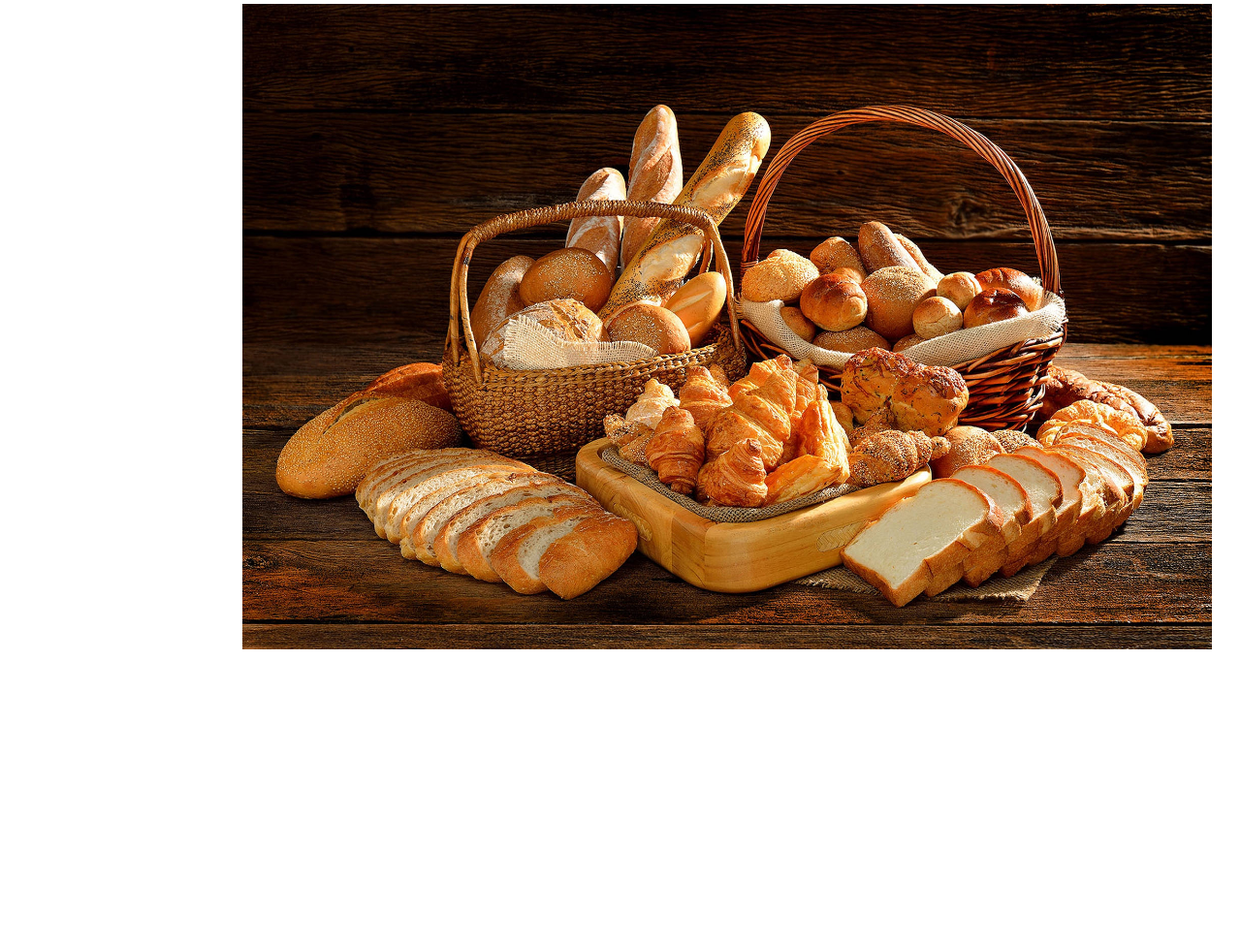
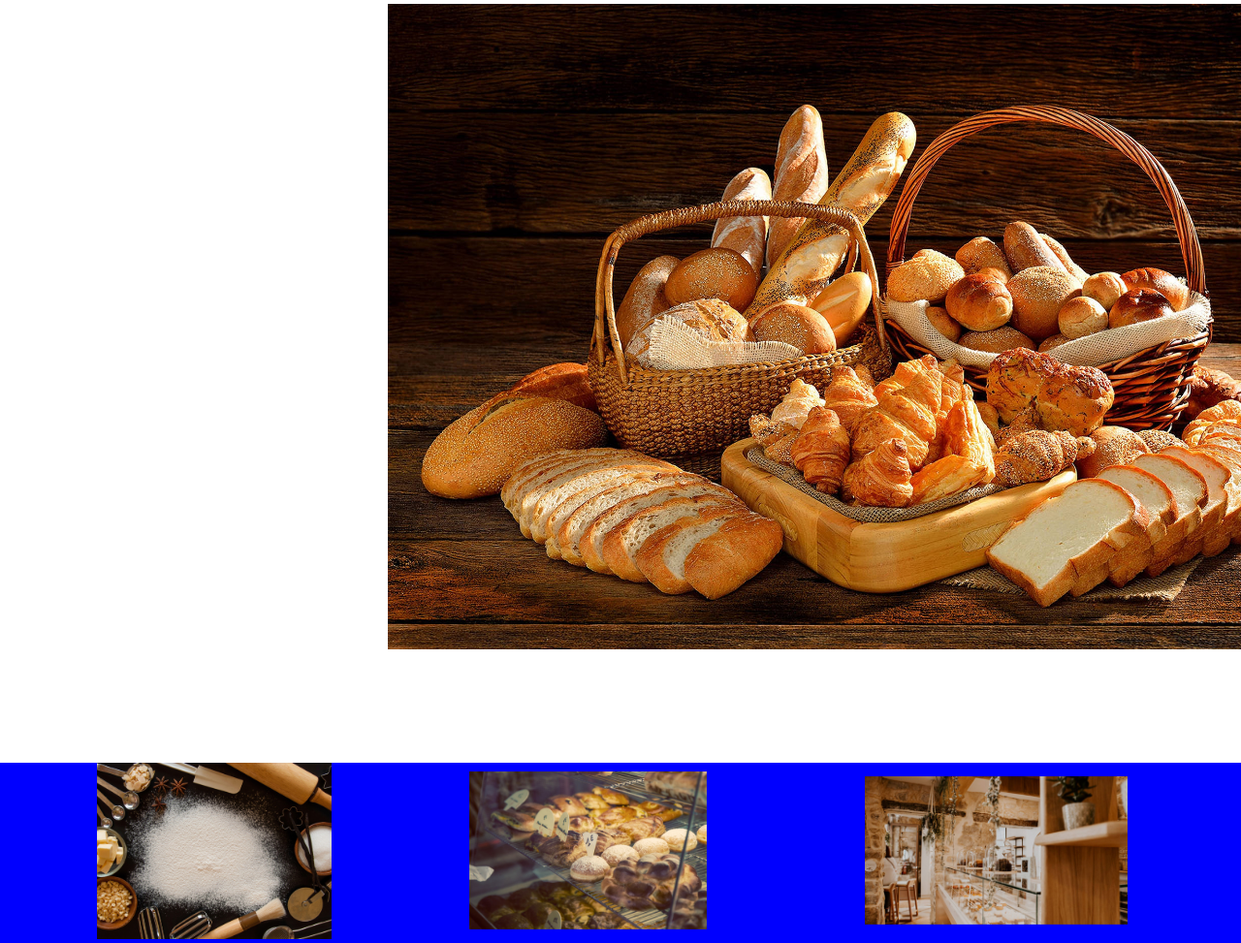
Before and after one commit to paulovitorlr/site-padaria, a plain HTML site: page index.html in a window 1280 px wide. Shown: the part 83-1056 px from the top of the page at 97% size. Before the commit the page ends 800 px from the top, so only its background shows below. Drawn offline with Linux system fonts and the light colour scheme.

Commit message:
finalização do layout do site

```diff
--- /dev/null
+++ b/assets/css/footer.css
@@ -0,0 +1,15 @@
+footer{
+    background-color: blue;
+    margin-top: 100px;
+}
+footer section img#nossa-historia{
+ width: 50%;
+ margin-left: 100px;
+}
+footer section img#encomendas{
+ width: 60%;
+}
+footer section img#eventos{
+ width: 70%;
+
+}
--- a/assets/css/main.css
+++ b/assets/css/main.css
@@ -6,5 +6,5 @@ main{
 
 main section img{
     width: 1000px;
-    margin: 0 auto ;
+    margin-left: 400px ;
 }
--- a/assets/css/style.css
+++ b/assets/css/style.css
@@ -1,6 +1,7 @@
 /*import das paginas*/
 @import "/assets/css/header.css";
 @import "/assets/css/main.css";
+@import "/assets/css/footer.css";
 
 /*resetando o css*/
 *{
--- a/index.html
+++ b/index.html
@@ -38,5 +38,23 @@
         </section>
     </main>
 
+    <footer class="container">
+        <section class="row">
+            <div>
+                <img id="nossa-historia" src="assets/images/nossa-historia.png" alt="imagem historia"/>
+            </div>
+
+            <div>
+                <img id="encomendas" src="assets/images/encomendas.png" alt="imagem encomendas"/>
+            </div>
+
+            <div>
+                <img id="eventos" src="assets/images/eventos.png" alt="imagem eventos"/>
+            </div>
+
+        </section>
+
+    </footer>
+
 </body>
 </html>
```
Also changed, not shown: assets/images/encomendas.png (added), assets/images/eventos.png (added), assets/images/nossa-historia.png (added).
